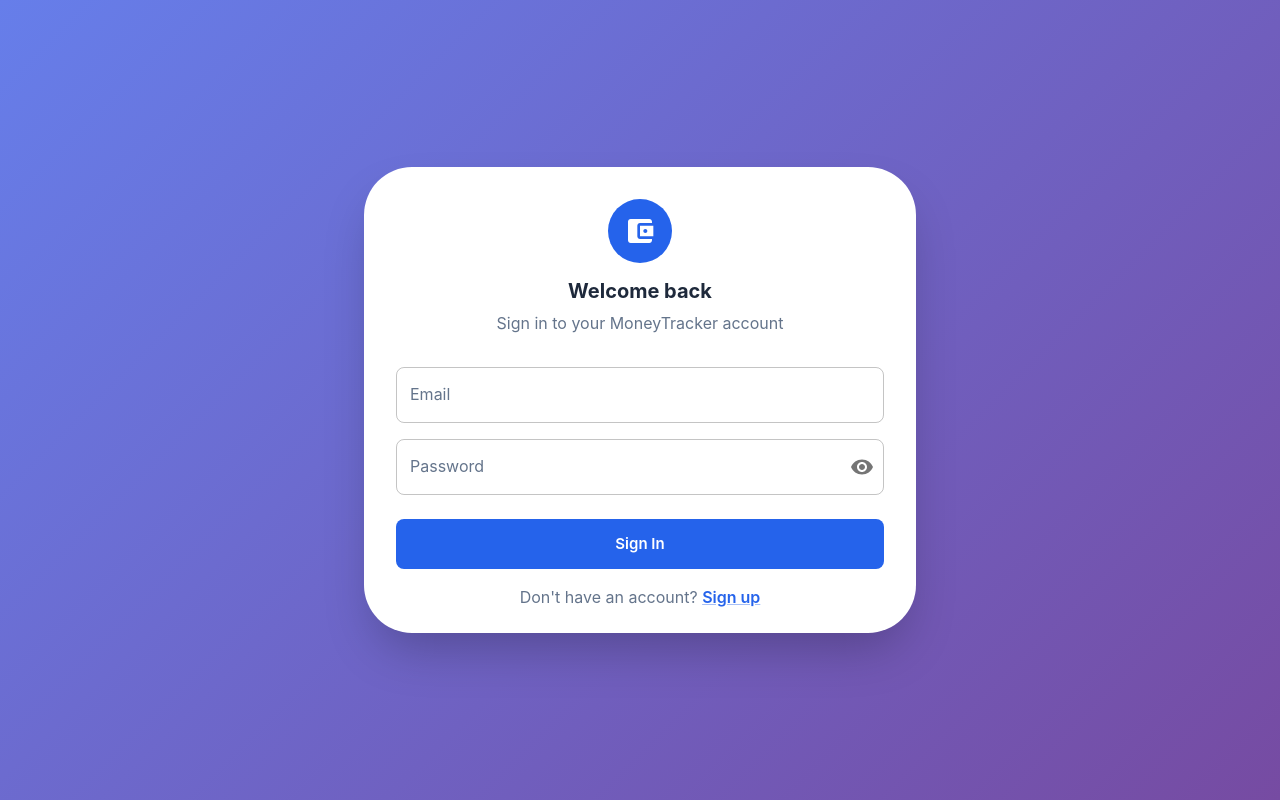
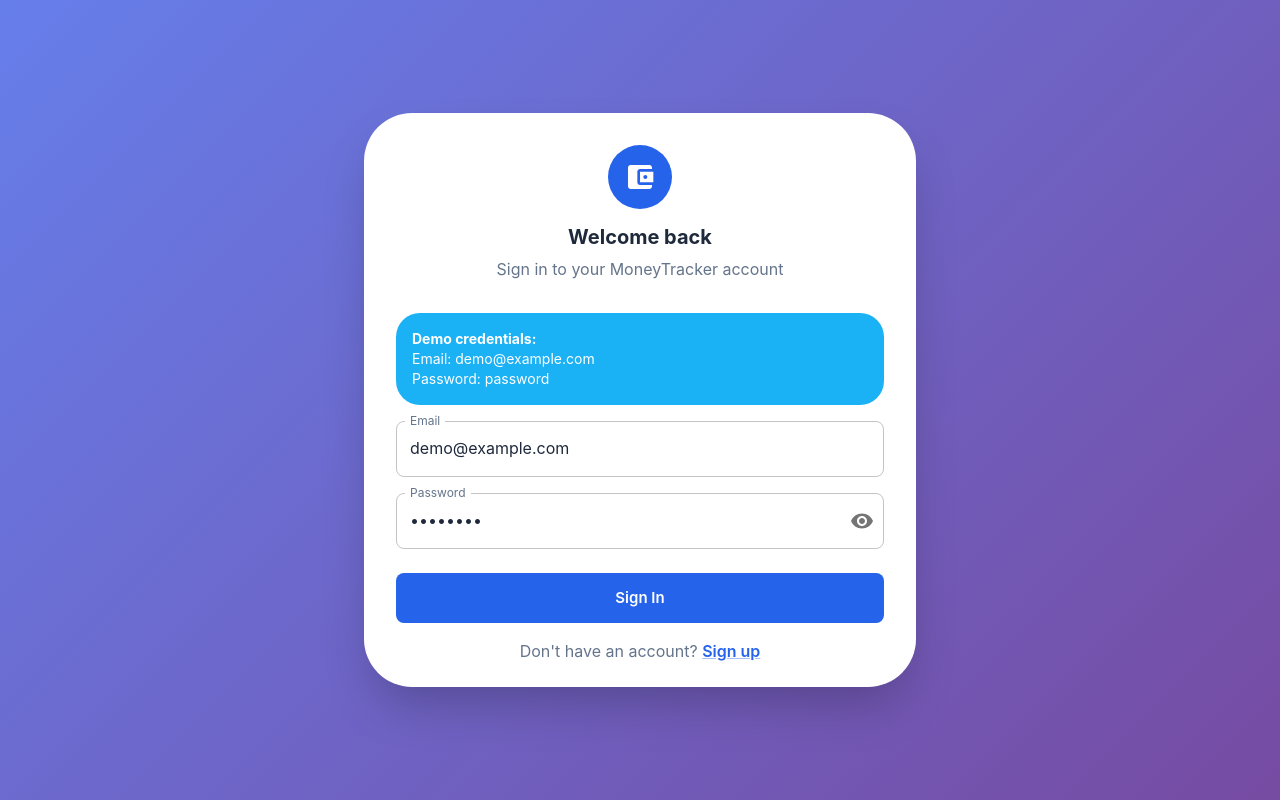
Before and after one commit to Matey42/MoneyTracker, a React (Vite) app in the folder web/: page /login in a window 1280 px wide. Built offline with nearby package versions, Linux system fonts and the light colour scheme; no server answers.

Commit message:
feat: add autofill for demo account in dev mode

```diff
--- a/web/src/config/appConfig.ts
+++ b/web/src/config/appConfig.ts
@@ -26,6 +26,7 @@
   transactionsSource: requireSource(import.meta.env.VITE_TRANSACTIONS_SOURCE, 'VITE_TRANSACTIONS_SOURCE'),
 };
 
+export const isDevMode = import.meta.env.DEV || import.meta.env.VITE_DEV_MODE === 'true';
 export const isAuthApiEnabled = apiConfig.authSource === 'api';
 export const isWalletsApiEnabled = apiConfig.walletsSource === 'api';
 export const isTransactionsApiEnabled = apiConfig.transactionsSource === 'api';
--- a/web/src/pages/LoginPage.tsx
+++ b/web/src/pages/LoginPage.tsx
@@ -21,7 +21,10 @@
 import { useAppDispatch, useAppSelector } from '../hooks/useAppStore';
 import { loginSuccess, loginFailure, loginStart, clearError } from '../features/auth/authSlice';
 import { authService } from '../api/authService';
-import { isAuthApiEnabled } from '../config/appConfig';
+import { isDevMode } from '../config/appConfig';
+
+const DEMO_EMAIL = 'demo@example.com';
+const DEMO_PASSWORD = 'password';
 
 const LoginPage = () => {
   const navigate = useNavigate();
@@ -29,8 +32,8 @@
   const { isLoading, error } = useAppSelector((state) => state.auth);
 
   const [formData, setFormData] = useState({
-    email: '',
-    password: '',
+    email: isDevMode ? DEMO_EMAIL : '',
+    password: isDevMode ? DEMO_PASSWORD : '',
   });
   const [showPassword, setShowPassword] = useState(false);
   const [errors, setErrors] = useState<Record<string, string>>({});
@@ -114,12 +117,12 @@
           </Alert>
         )}
 
-        {!isAuthApiEnabled && (
+        {isDevMode && (
           <Box sx={{ mb: 2, p: 2, bgcolor: 'info.light', borderRadius: 2, opacity: 0.9 }}>
             <Typography variant="body2" color="info.contrastText">
               <strong>Demo credentials:</strong><br />
-              Email: demo@example.com<br />
-              Password: password
+              Email: {DEMO_EMAIL}<br />
+              Password: {DEMO_PASSWORD}
             </Typography>
           </Box>
         )}
```
Also changed, not shown: 2 other files (tests, documents, lock files or other folders).
